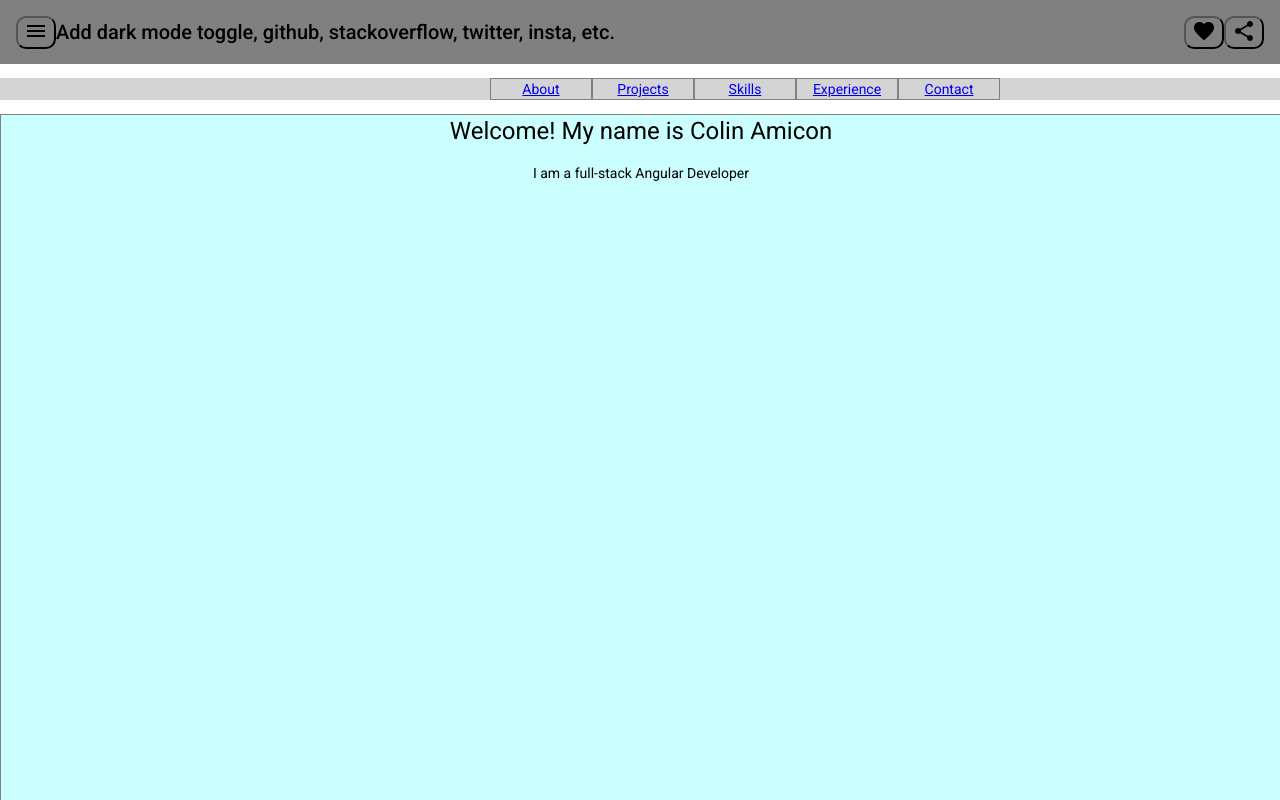
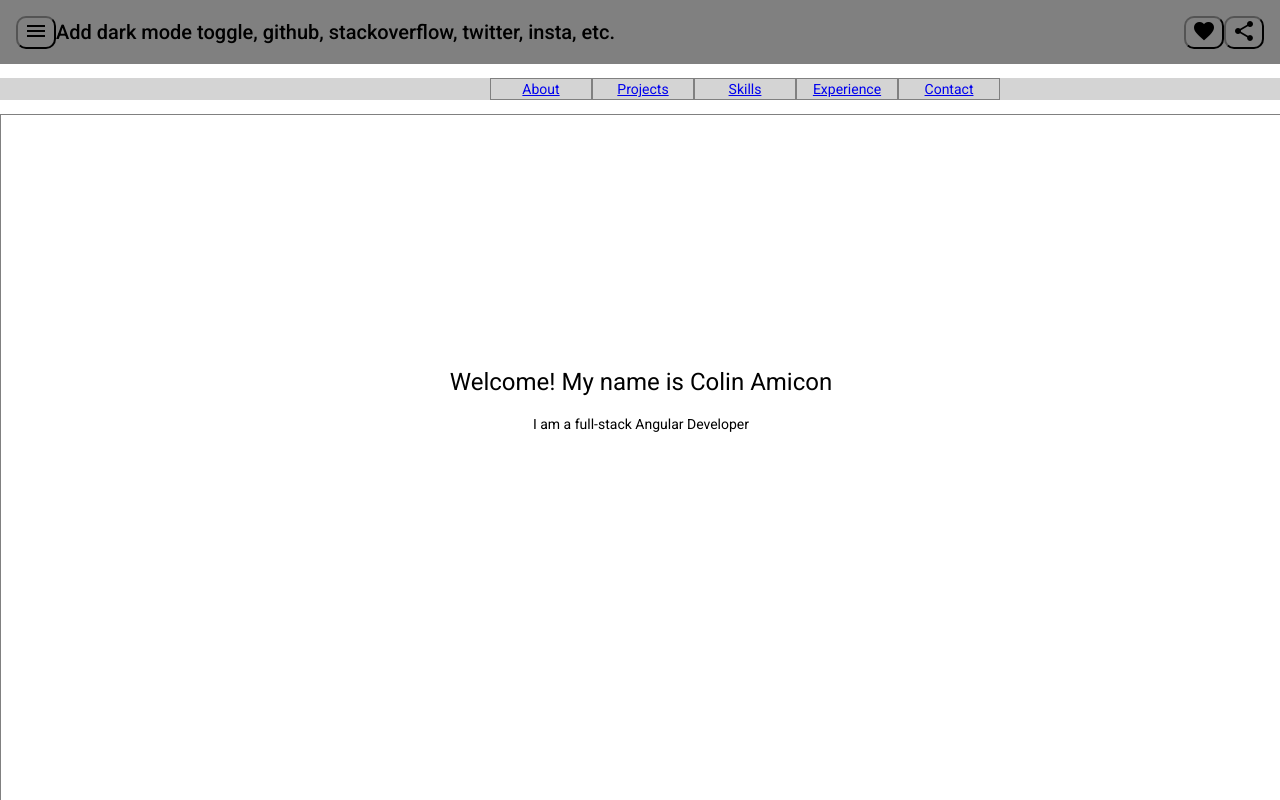
Before and after one commit to colinamicon/portfolio, an Angular app: page / in a window 1280 px wide. Shown: the top 800 px of the page. Built offline with nearby package versions, Linux system fonts and the light colour scheme.

Commit message:
gradient background

```diff
--- a/src/app/skills/skills.component.css
+++ b/src/app/skills/skills.component.css
@@ -1,5 +1,4 @@
 .skills-description {
-  background-color: #c2f8c5;
   width: 100%;
   height: 100vh;
   border: 1px solid grey;
--- a/src/app/welcome/welcome.component.css
+++ b/src/app/welcome/welcome.component.css
@@ -1,14 +1,16 @@
 .welcome {
-  background-color: #cbffff;
   width: 100%;
   height: 100vh;
   border: 1px solid grey;
-  text-align: center;
+  color: black;
 }
 
+.about {
+  position: relative;
+  text-align: center;
+  border: 1px solid white;
+  margin-top: 250px;
 
-code {
-  background-color: #d6d6d6;
-  border-radius: 5px;
-  border: 1px solid grey;
+
+
 }
```
